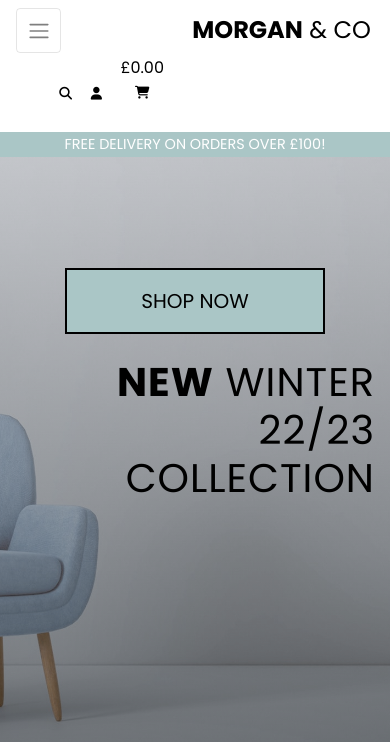
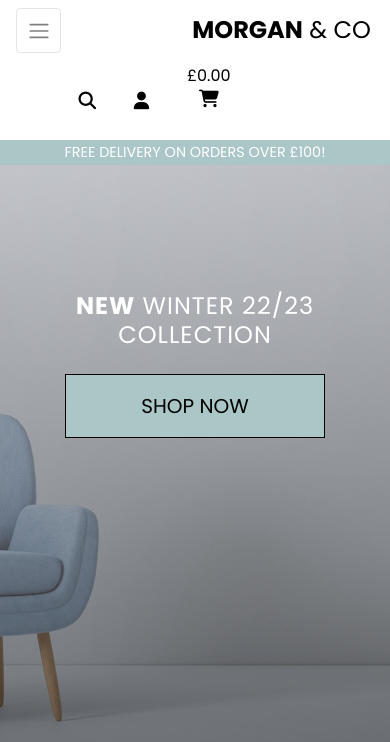
Before and after one commit to rhysmoggs/ms4-morgan-and-co, a Django app: page / in a window 390 px wide. Shown: the top 742 px of the page. Run offline with Django 3.2, Linux system fonts and the light colour scheme; some libraries are stand-ins or nearby versions.

Commit message:
Dev: css styling for navbar icons, allauth buttons and responsive design

```diff
--- a/home/templates/home/index.html
+++ b/home/templates/home/index.html
@@ -14,14 +14,14 @@
         <div class="row h-100  mt-5">
             <div class="col-12 col-md-6 my-auto"></div>
             <div class="col-12 col-md-6 my-auto text-right">
-                <div class="my-4 text-center">
+                <h3 class="hero-text text-white mt-5">
+                    <strong>New</strong> Winter 22/23 collection
+                </h3>
+                <div class="mt-4 text-center">
                     <h4>
                         <a href="{% url 'products' %}" class="shop-now-button btn btn-lg rounded-0 text-uppercase py-3">Shop Now</a>
                     </h4>
                 </div>
-                <h3 class="hero-text text-black">
-                    <strong>New</strong> Winter 22/23 collection
-                </h3>
             </div>
         </div>
     </div>
--- a/products/templates/products/product_detail.html
+++ b/products/templates/products/product_detail.html
@@ -29,7 +29,7 @@
             <div class="col-12 col-md-6 col-lg-4">
                 <div class="product-details-container mb-5 mt-md-5">
                     <h3 class="mb-0"><strong>{{ product.name }}</strong></h3>
-                    <p class="lead mb-0 text-left font-weight-bold">£{{ product.price }}</p>
+                    <p class="lead mb-0 text-left font-weight-bold py-3">£{{ product.price }}</p>
                     {% if reviews.count %}
                         <small class="text-muted"><i class="fas fa-star mr-1"></i>{{ average_rating|floatformat:2 }} / 5</small>
                     {% else %}
--- a/products/templates/products/products.html
+++ b/products/templates/products/products.html
@@ -14,7 +14,7 @@
     <div class="container-fluid">
         <div class="row">
             <div class="col text-center mt-5">
-                <h2 class="logo-font">Products</h2>
+                <h2 class="logo-font">Furniture</h2>
                 {% for c in current_categories %}
                     <a class="category-badge text-decoration-none" href="{% url 'products' %}?category={{ c.name }}">
                         <span class="p-2 mt-2 badge badge-white text-black rounded-0 border border-dark">{{ c.friendly_name }}</span>
@@ -56,7 +56,7 @@
                     <div class="col-12 col-md-6 order-md-first">
                         <p class="text-muted mt-3 text-center text-md-left">
                             {% if search_term or current_categories or current_rooms or current_specials or current_sorting != 'None_None' %}
-                                <span class="small"><a href="{% url 'products' %}">Products Home</a> | </span>
+                                <span class="small"><a href="{% url 'products' %}">Furniture Home</a> | </span>
                             {% endif %}
                             {{ products|length }} Products{% if search_term %} found for <strong>"{{ search_term }}"</strong>{% endif %}
                         </p>
--- a/static/css/base.css
+++ b/static/css/base.css
@@ -41,7 +41,6 @@ footer {
 }
 
 .hero-text {
-    color: black;
     font-size: 2.5rem;
     text-transform: uppercase;
     letter-spacing: 1px;
@@ -56,8 +55,7 @@ footer {
     background: rgb(170,198,198);
     color: black;
     min-width: 260px;
-    border: 2.75px solid white;
-    border: 2.75px solid black;
+    border: 1.5px solid black;
 }
 
 .card-img-top {
@@ -382,9 +393,20 @@ input[name='q']::placeholder {
     .card-img-top {
         height: 40vw;
     }
+
+    .hero-text {
+        font-size: 2.5rem;
+        text-align: center;
+    }
+
+    /* toast */
+    .message-container {
+        top: 75px;
+        right: 9px;
+    }
 }
 
-/* responsive styling for under 481px */
+/* responsive styling for under 449px */
 @media (max-width: 481px) {
     .nav-link i.fas {
         font-size: 0.8rem;
@@ -393,4 +415,28 @@ input[name='q']::placeholder {
     .company-text {
         font-size: 1.5rem;
     }
+
+    .hero-text {
+        font-size: 1.5rem;
+        text-align: center;
+    }
+
+    .nav-link i.fas {
+        font-size: 1.1rem;
+    }
+
+    .shop-icons li {
+        padding: 0.5rem 0 0 1.2rem;
+    }
+
+    /* toast */
+    .message-container {
+        top: 125px;
+        right: 8px;
+        left: 5px;
+    }
+
+    .arrow-up {
+        right: 63px;
+    }
 }
--- a/templates/includes/mobile-top-header.html
+++ b/templates/includes/mobile-top-header.html
@@ -1,4 +1,4 @@
-<ul>
+<ul class="shop-icons">
     <li class="list-inline-item">
       <a class="text-black nav-link d-block d-lg-none" href="#" id="mobile-search" data-toggle="dropdown" aria-haspopup="true" aria-expanded="false">
           <div class="text-center">
```
Also changed, not shown: other parts of static/css/base.css (+22 -9 lines).
